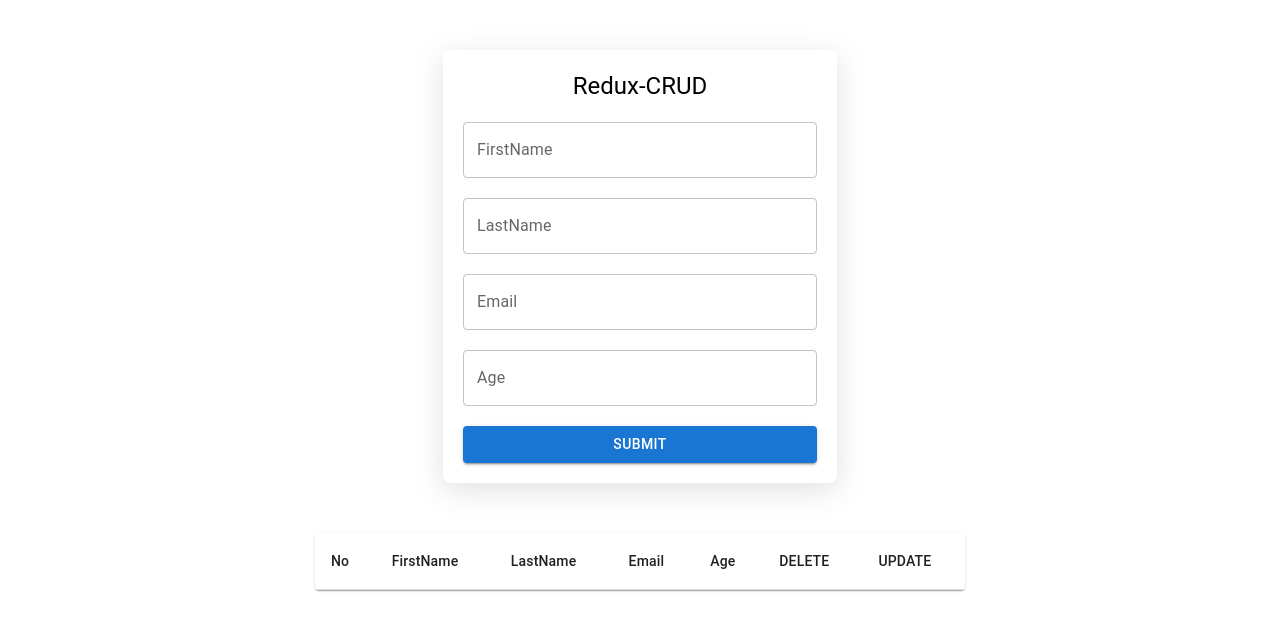
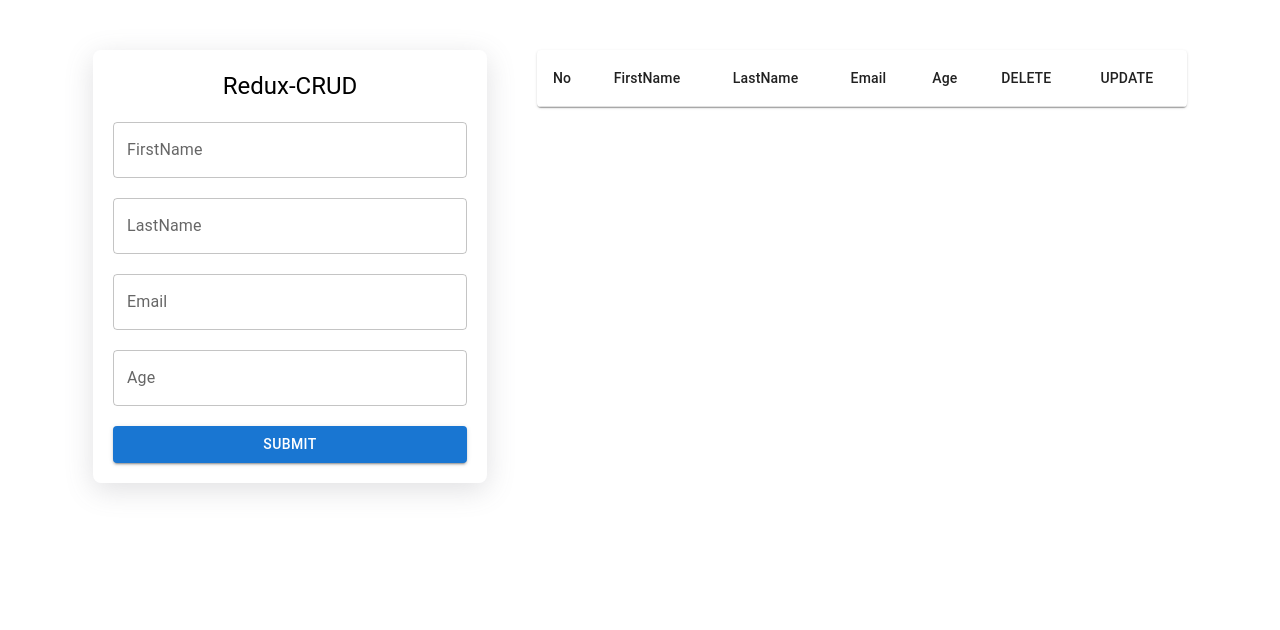
Before and after one commit to SagathiyaJaydeep/react-redux, a React (Create React App) app: page / in a window 1280 px wide. Shown: the top 630 px of the page. Built offline with nearby package versions, Linux system fonts and the light colour scheme.

Commit message:
Bug Fix..

```diff
--- a/src/redux-crud/InsertSlice.jsx
+++ b/src/redux-crud/CrudSlice.jsx
@@ -1,6 +1,6 @@
 import { createSlice } from "@reduxjs/toolkit";
 
-export const InsertSlice = createSlice({
+export const CrudSlice = createSlice({
   name: "create",
   initialState: {
     value: "No Data Inserted !!",
@@ -37,5 +37,5 @@ export const InsertSlice = createSlice({
   },
 });
 
-export const { setInputValue, deleteData, updateData } = InsertSlice.actions;
-export default InsertSlice.reducer;
+export const { setInputValue, deleteData, updateData } = CrudSlice.actions;
+export default CrudSlice.reducer;
--- a/src/redux-crud/CrudUI.jsx
+++ b/src/redux-crud/CrudUI.jsx
@@ -13,7 +13,7 @@ import {
   TextField,
   Typography,
 } from "@mui/material";
-import { setInputValue, deleteData, updateData } from "./InsertSlice";
+import { setInputValue, deleteData, updateData } from "./CrudSlice";
 import { Formik, Field, Form } from "formik";
 
 function CrudUI() {
@@ -32,10 +32,9 @@ function CrudUI() {
         sx={{
           display: "flex",
           justifyContent: "center",
-          flexFlow: "column",
           gap: "50px",
-          alignItems: "center",
           margin: "50px",
+          alignItems: "top",
         }}
       >
         <Box
@@ -139,7 +138,7 @@ function CrudUI() {
                       <Button
                         variant="contained"
                         color="secondary"
-                        onClick={() => dispatch(updateData({el : el , i:i}))}
+                        onClick={() => dispatch(updateData({ el: el, i: i }))}
                       >
                         Update
                       </Button>
--- a/src/redux-crud/storage.jsx
+++ b/src/redux-crud/storage.jsx
@@ -1,8 +1,8 @@
 import { configureStore } from "@reduxjs/toolkit";
-import InsertSlice from "./InsertSlice";
+import CrudSlice from "./CrudSlice";
 
 export default configureStore({
   reducer: {
-    create: InsertSlice,
+    create: CrudSlice,
   },
 });
```
